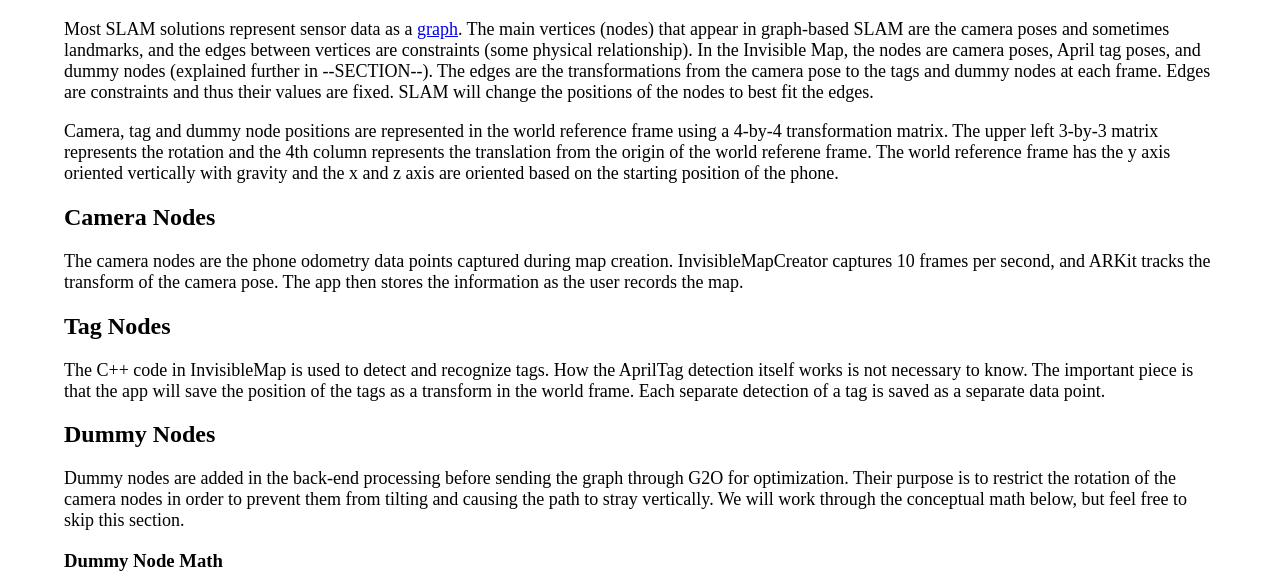
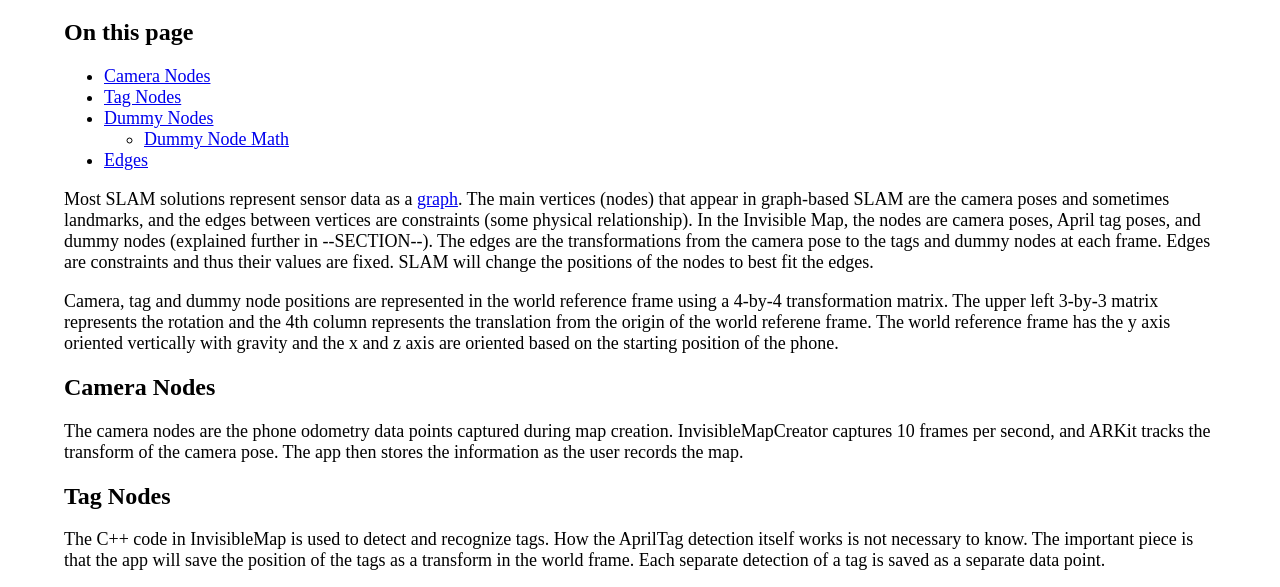
Before and after one commit to occamLab/invisible-map-generation, a plain HTML site: page concepts/graphs-intro.html in a window 1280 px wide. Shown: the part 146-733 px from the top of the page. Drawn offline with nearby package versions, Linux system fonts and the light colour scheme.

Commit message:
Fix navigation for graphs intro page

```diff
--- a/concepts/graphs-intro.html
+++ b/concepts/graphs-intro.html
@@ -11,6 +11,16 @@
     <body>
         <a href="../index.html">Home</a>
         <h1>The Model: Graphs in the Invisible Map</h1>
+        <h2>On this page</h2>
+        <ul>
+            <li><a href="#camera-nodes">Camera Nodes</a></li>
+            <li><a href="#tag-nodes">Tag Nodes</a></li>
+            <li><a href="#dummy-nodes">Dummy Nodes</a></li>
+                <ul>
+                    <li><a href="#dummy-node-math">Dummy Node Math</a></li>
+                </ul>
+            <li><a href="#edges">Edges</a></li>
+        </ul>
         <p>
             Most SLAM solutions represent sensor data as a
             <a href="https://en.wikipedia.org/wiki/Graph_(discrete_mathematics)" target="_blank">graph</a>.
@@ -28,27 +38,27 @@
             has the y axis oriented vertically with gravity and the x and z axis are oriented based on the starting
             position of the phone.
         </p>
-        <h2>Camera Nodes</h2>
+        <h2 id="camera-nodes">Camera Nodes</h2>
         <p>
             The camera nodes are the phone odometry data points captured during map creation. InvisibleMapCreator
             captures 10 frames per second, and ARKit tracks the transform of the camera pose. The app then stores
             the information as the user records the map.
         </p>
-        <h2>Tag Nodes</h2>
+        <h2 id="tag-nodes">Tag Nodes</h2>
         <p>
             The C++ code in InvisibleMap is used to detect and recognize tags. How the AprilTag detection itself
             works is not necessary to know. The important piece is that the app will save the position of the
             tags as a transform in the world frame. Each separate detection of a tag is saved as a separate
             data point.
         </p>
-        <h2>Dummy Nodes</h2>
+        <h2 id="dummy-nodes">Dummy Nodes</h2>
         <p>
             Dummy nodes are added in the back-end processing before sending the graph through G2O for optimization.
             Their purpose is to restrict the rotation of the camera nodes in order to prevent them from tilting and
             causing the path to stray vertically. We will work through the conceptual math below, but feel free to
             skip this section.
         </p>
-        <h3>Dummy Node Math</h3>
+        <h3 id="dummy-node-math">Dummy Node Math</h3>
         <p>
             The \(\chi^2\) for an edge is given by the equation \(\chi^2 = e^T \Omega e\). These terms are defined in
             more detail on <a href="g2o-intro.html#definitions" target="_blank">the G2O page in the definitions
@@ -101,7 +111,7 @@
             weights to be large. This causes rotations about the y axis to be low in effect on \(\chi^2\) while other
             rotations have high effect.
         </p>
-        <h2>Edges</h2>
+        <h2 id="edges">Edges</h2>
         <p>
             In the Invisible Map code, there are four types of edges: odometry to odometry, odometry to tag, odometry
             to dummy, and a special edge with three vertices between an odometry node, a tag anchor node (the center),
```
